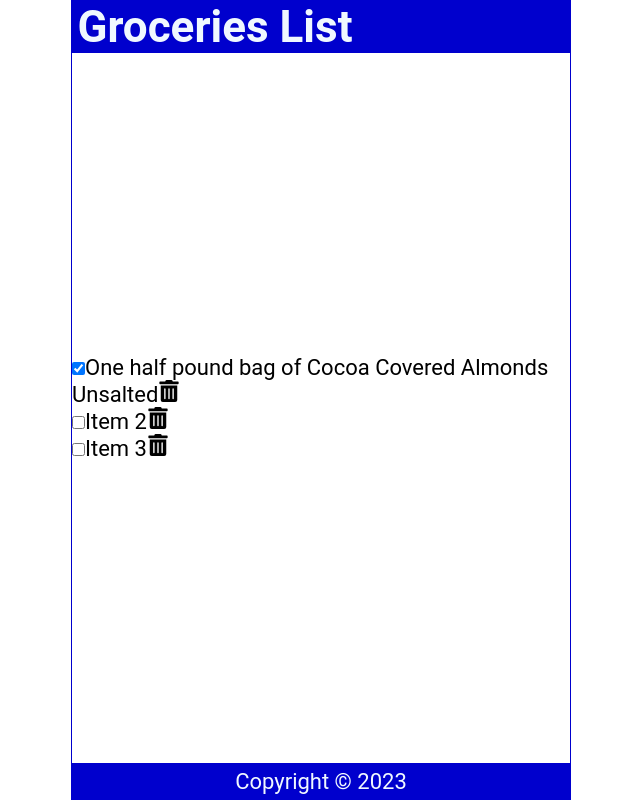
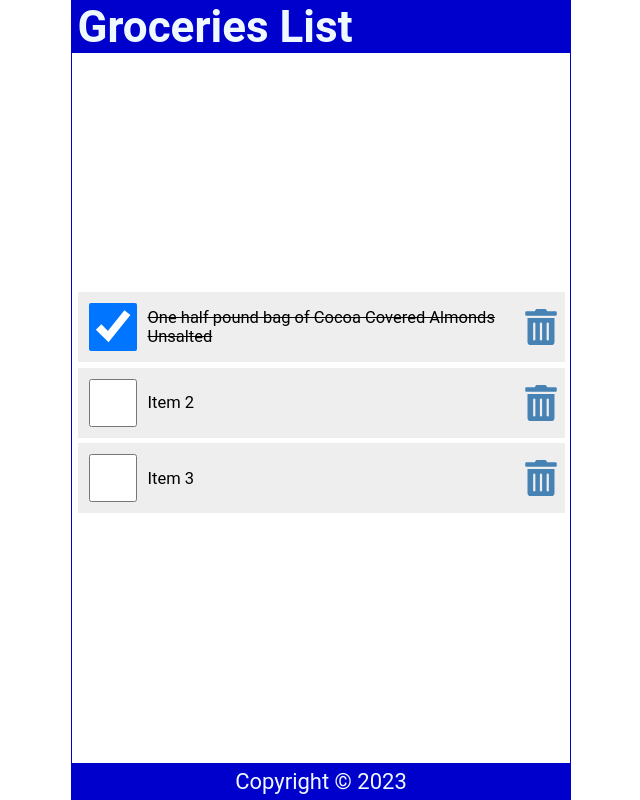
Before and after one commit to ahmetaydar/Dave-grey-tutorial-react-1, a React (Create React App) app: page / in a window 1280 px wide. Shown: the whole page, without its empty margins (319-959 px from the left). Built offline with nearby package versions, Linux system fonts and the light colour scheme.

Commit message:
checkbox added

```diff
--- a/src/Content.js
+++ b/src/Content.js
@@ -55,18 +55,50 @@
       item: "Item 3",
     },
   ]);
+  const handleCheck = (id) => {
+    const listItems = items.map((item) =>
+      item.id === id ? { ...item, checked: !item.checked } : item
+    );
+    setItems(listItems);
+    localStorage.setItem("shoppinglist", JSON.stringify(listItems));
+  };
+
+  const handleDelete = (id) => {
+    const listItems = items.filter((item) => item.id !== id);
+    setItems(listItems);
+    localStorage.setItem("shoppinglist", JSON.stringify(listItems));
+  };
 
   return (
     <main>
+      {items.length ? (
         <ul>
           {items.map((item) => (
             <li className="item" key={item.id}>
-            <input type="checkbox" checked={item.checked} />
-            <label>{item.item}</label>
-            <FaTrashAlt role="button" tabIndex="0" />
+              <input
+                type="checkbox"
+                onChange={() => handleCheck(item.id)}
+                checked={item.checked}
+              />
+              <label
+                style={item.checked ? { textDecoration: "line-through" } : null}
+                onDoubleClick={() => handleCheck(item.id)}
+              >
+                {item.item}
+              </label>
+              <FaTrashAlt
+                onClick={() => {
+                  handleDelete(item.id);
+                }}
+                role="button"
+                tabIndex="0"
+              />
             </li>
           ))}
         </ul>
+      ) : (
+        <p style={{ marginTop: "2rem" }}> Your list is empty...</p>
+      )}
     </main>
   );
 };
--- a/src/index.css
+++ b/src/index.css
@@ -55,3 +55,55 @@
   display: grid;
   place-content: center;
 }
+
+ul {
+  width: 100%;
+  list-style: none;
+  padding: 0 0.25rem 0.25rem;
+}
+
+ul li::before {
+  content: "\200B";
+}
+.item {
+  display: flex;
+  justify-content: flex-start;
+  align-items: center;
+  padding: 0.5rem 0 0.5rem 0.5rem;
+  margin: 0.25rem 0;
+  background-color: #eee;
+}
+.item:first-child {
+  margin: 0;
+}
+.item input[type="checkbox"] {
+  text-align: center;
+  width: 2.5rem;
+  width: 48px;
+  min-width: 48px;
+  height: 2.5rem;
+  height: 48px;
+  min-height: 48px;
+  cursor: pointer;
+  margin-right: 0.5rem;
+}
+.item input[type="checkbox"]:focus + label {
+  text-decoration: underline;
+}
+.item > label {
+  font-size: 0.75rem;
+  flex-grow: 1;
+}
+.item svg {
+  width: 48px;
+  min-width: 48px;
+  height: 36px;
+  font-size: 1rem;
+  color: steelblue;
+  cursor: pointer;
+}
+.item svg:focus,
+.item svg:hover {
+  color: red;
+  outline: none;
+}
```
Lines whose indentation alone changed are shown as unchanged.
